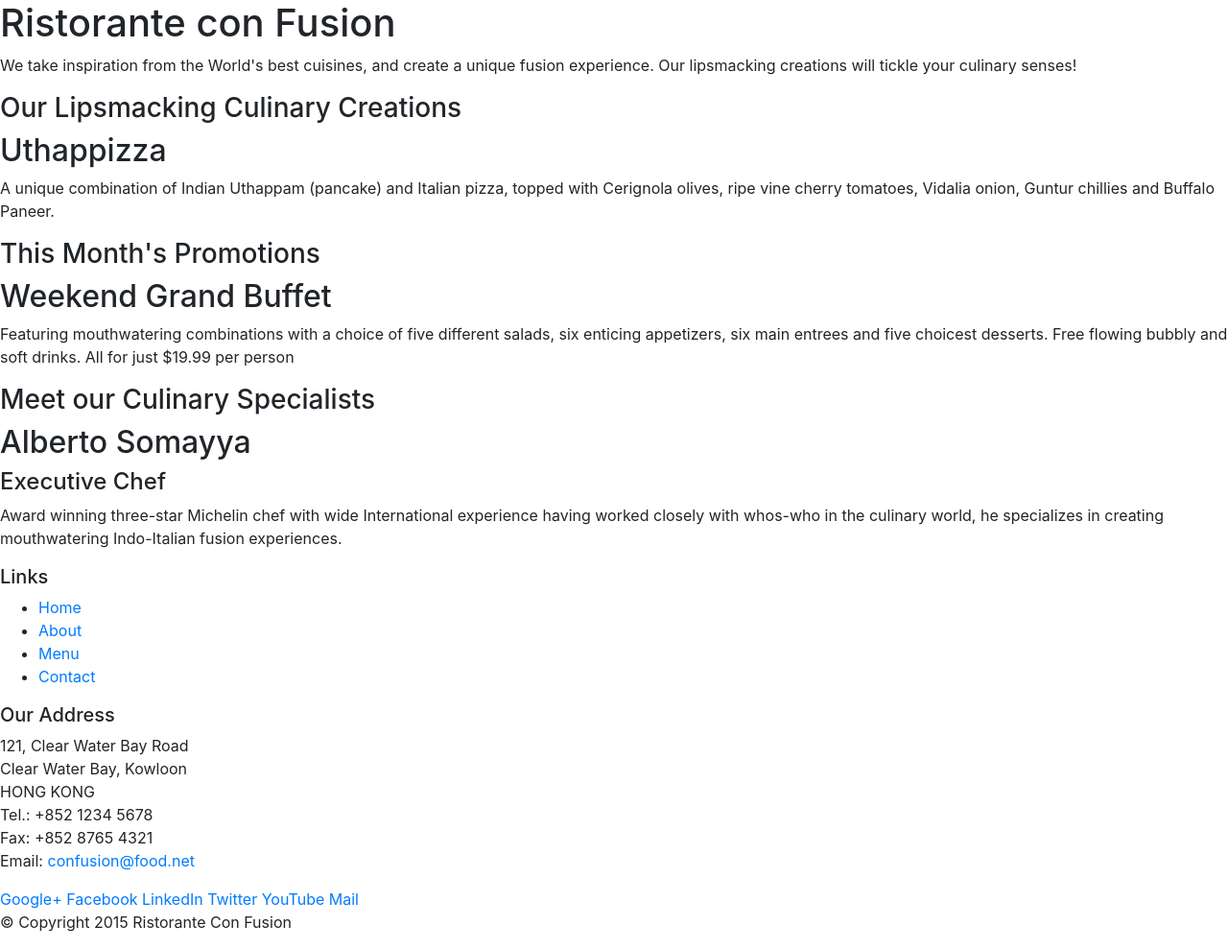
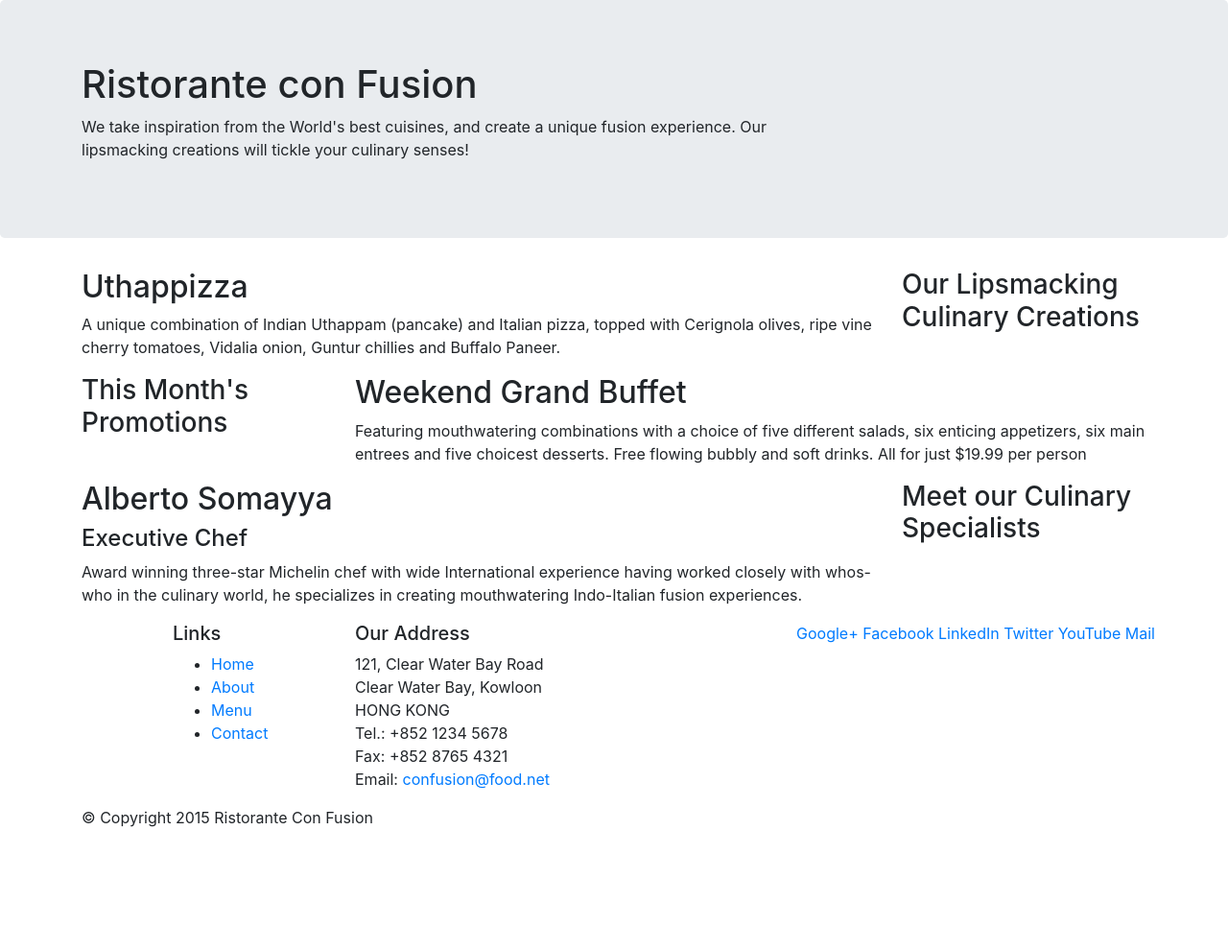
Before and after one commit to astudd/conFusion, a website: page index.html in a window 1280 px wide. Shown: the whole page at 96% size. After the commit the page ends 880 px from the top, so only its background shows below. Drawn offline with nearby package versions, Linux system fonts and the light colour scheme.

Commit message:
competed first bootstrap assignment

```diff
--- a/index.html
+++ b/index.html
@@ -14,46 +14,46 @@
 
 <body>
 
-    <header>
-        <div>
-            <div>
-                <div>
+    <header class="jumbotron">
+        <div class="container">
+            <div class="row">
+                <div class="col-12 col-sm-8">
                     <h1>Ristorante con Fusion</h1>
                     <p>We take inspiration from the World's best cuisines, and create a unique fusion experience. Our lipsmacking creations will tickle your culinary senses!</p>
                 </div>
-                <div>
+                <div class="col col-sm">
                 </div>
             </div>
         </div>
     </header>
 
-    <div>
-        <div>
-            <div>
+    <div class="container">
+        <div class="row">
+            <div class="col-sm-4 order-sm-2 col-md-3">
                 <h3>Our Lipsmacking Culinary Creations</h3>
             </div>
-            <div>
+            <div class="col-sm order-sm-1 col-md">
                 <h2>Uthappizza</h2>
                 <p>A unique combination of Indian Uthappam (pancake) and Italian pizza, topped with Cerignola olives, ripe vine cherry tomatoes, Vidalia onion, Guntur chillies and Buffalo Paneer.</p>
             </div>
         </div>
 
 
-        <div>
-            <div>
+        <div class="row">
+            <div class="col-sm-4 col-md-3">
                 <h3>This Month's Promotions</h3>
             </div>
-            <div>
+            <div class="col-sm col-md">
                 <h2>Weekend Grand Buffet</h2>
                 <p>Featuring mouthwatering combinations with a choice of five different salads, six enticing appetizers, six main entrees and five choicest desserts. Free flowing bubbly and soft drinks. All for just $19.99 per person </p>
             </div>
         </div>
 
-        <div>
-            <div>
+        <div class="row">
+            <div class="col-sm-4 order-sm-2 col-md-3">
                 <h3>Meet our Culinary Specialists</h3>
             </div>
-            <div>
+            <div class="col-sm order-sm-1 col-md">
                 <h2>Alberto Somayya</h2>
                 <h4>Executive Chef</h4>
                 <p>Award winning three-star Michelin chef with wide International experience having worked closely with whos-who in the culinary world, he specializes in creating mouthwatering Indo-Italian fusion experiences. </p>
@@ -62,9 +62,9 @@
     </div>
 
     <footer>
-        <div>
-            <div>
-                <div>
+        <div class="container">
+            <div class="row">
+                <div class="col-5 offset-1 col-sm-2">
                     <h5>Links</h5>
                     <ul>
                         <li><a href="#">Home</a></li>
@@ -73,7 +73,7 @@
                         <li><a href="#">Contact</a></li>
                     </ul>
                 </div>
-                <div>
+                <div class="col-6 col-sm-5">
                     <h5>Our Address</h5>
                     <address>
 		              121, Clear Water Bay Road<br>
@@ -84,7 +84,7 @@
 		              Email: <a href="mailto:confusion@food.net">confusion@food.net</a>
 		           </address>
                 </div>
-                <div>
+                <div col col-sm-4>
                     <div>
                         <a href="http://google.com/+">Google+</a>
                         <a href="http://www.facebook.com/profile.php?id=">Facebook</a>
@@ -95,8 +95,8 @@
                     </div>
                 </div>
            </div>
-           <div>
-                <div>
+           <div class="row">
+                <div class="col-auto">
                     <p>© Copyright 2015 Ristorante Con Fusion</p>
                 </div>
            </div>
```
